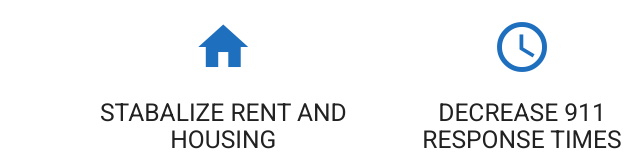
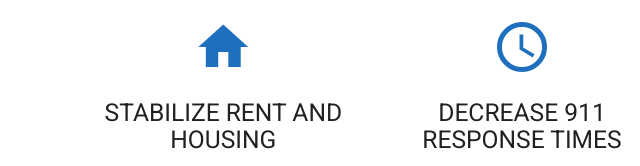
Before and after one commit to kenput3r/bea-gatsby, a Gatsby site: page / in a window 1280 px wide. Shown: the part 952-1118 px from the top of the page, 118-758 px from the left. Built offline with nearby package versions, Linux system fonts and the light colour scheme; Gatsby itself is replaced by a stand-in of ours.

Commit message:
fix typo

```diff
--- a/src/components/infoSection.js
+++ b/src/components/infoSection.js
@@ -35,7 +35,7 @@ const InfoSection = () =>(
         <div className="col s12 m4">
           <div className="icon-block">
             <div className="center brown-text"><i className="material-icons medium">home</i></div>
-            <h5 className="center">STABALIZE RENT AND HOUSING</h5>
+            <h5 className="center">STABILIZE RENT AND HOUSING</h5>
 
             <p className="light">I have been on the front lines of this battle, working tirelessly with community members and landlords to find new and creative ways to come to mutually beneficial terms. I know how it feels to lose a home, and I know how costly it can be for all parties involved.</p>
           </div>
```
